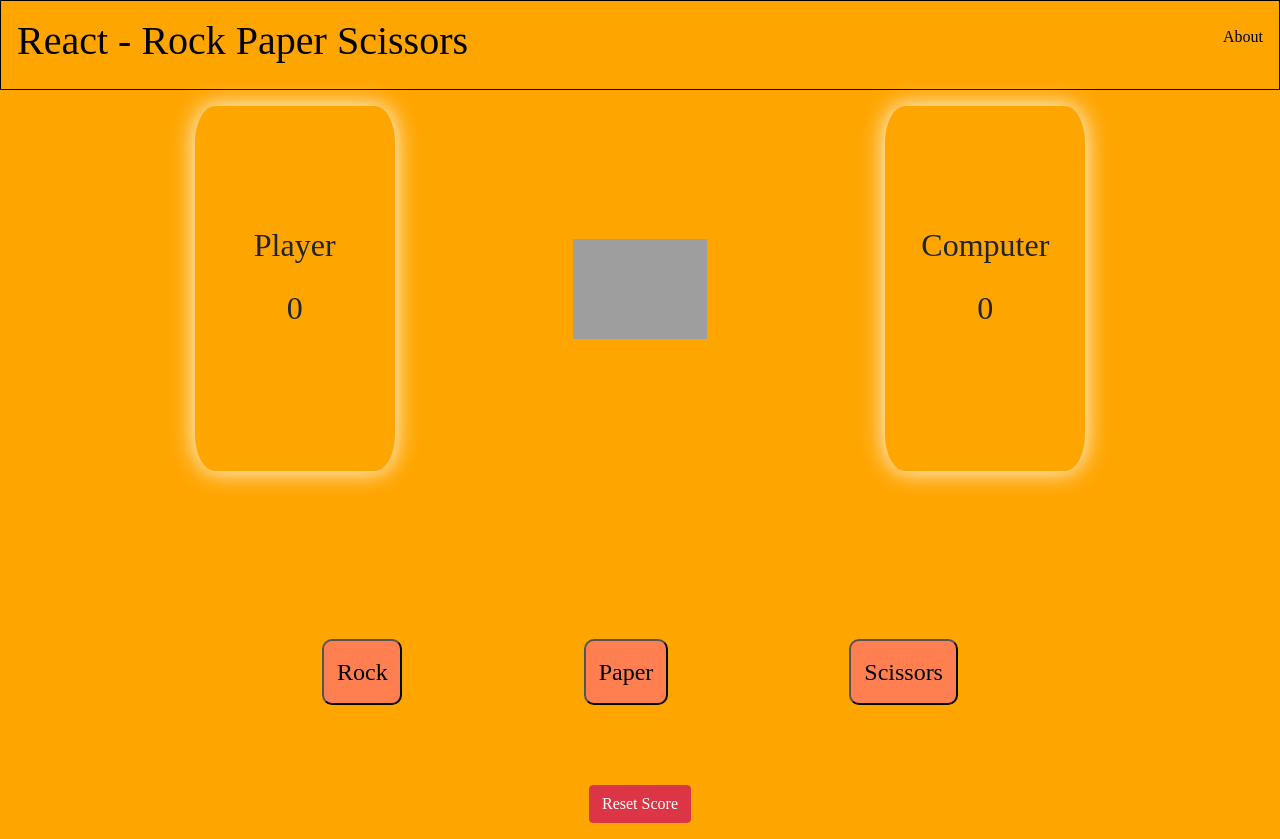
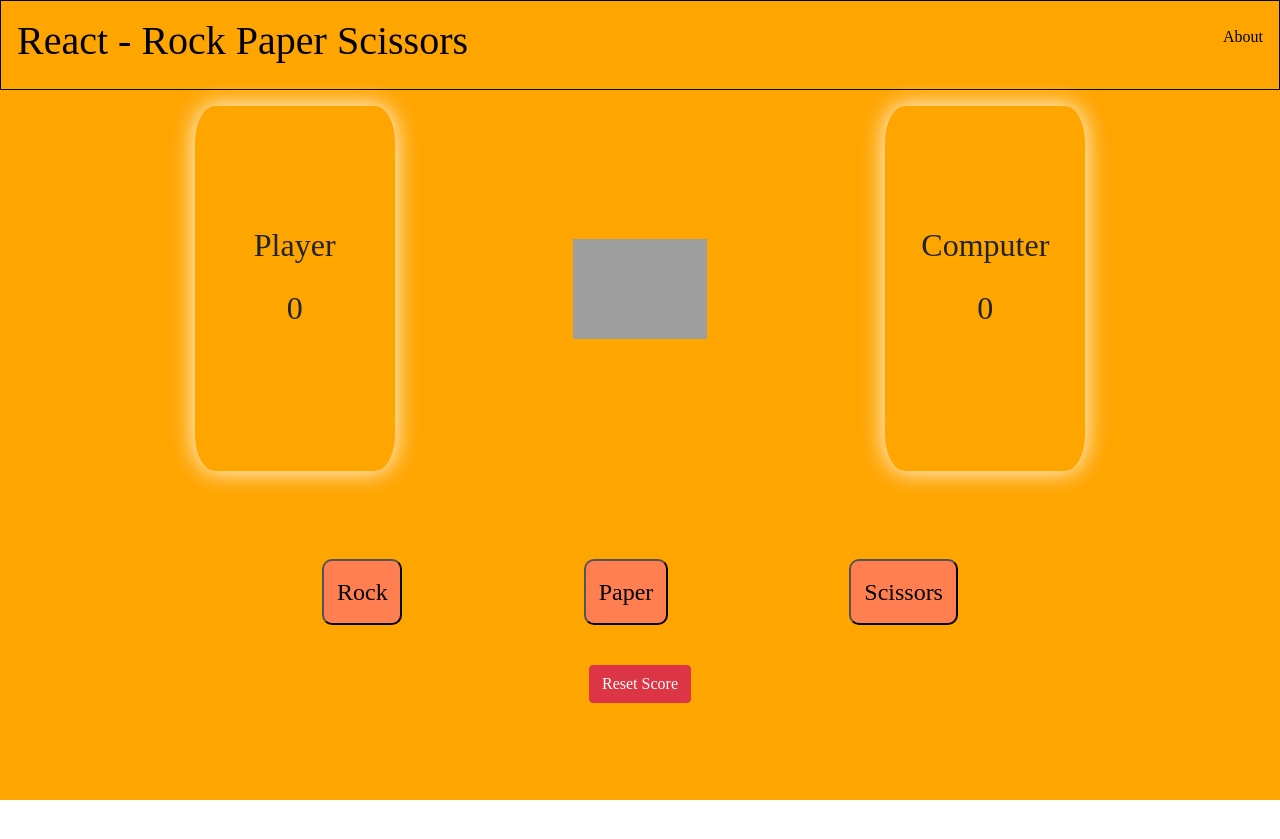
Before and after one commit to jipark92/react-rock-paper-scissors, a React (Create React App) app: page / in a window 1280 px wide. After the commit the page ends 800 px from the top, so only its background shows below. Built offline with nearby package versions, Linux system fonts and the light colour scheme; grey boxes are pictures that could not be loaded; a web font is replaced by a local one.

Commit message:
clean up and finish

```diff
--- a/src/components/game.js
+++ b/src/components/game.js
@@ -143,10 +143,6 @@ export default function Game() {
                 </Modal>
             </div>
 
-            {/* <div className='rules-container'>
-                <h1><u>Rules</u></h1>
-                <h2>First to 10 Win</h2>
-            </div> */}
         </div>
     )
 }
--- a/src/index.css
+++ b/src/index.css
@@ -10,12 +10,7 @@
   min-height: 100vh;
   width: 100vw;
   background-color: orange;
-  /* display: flex;
-  flex-direction: column;
-  justify-content: center;
-  align-items: center; */
   font-family: 'Rubik Bubbles', cursive;
-
 }
 
 .title-container {
@@ -40,13 +35,11 @@
   padding: 1rem;
   height: 100%;
   width: 100%;
-  /* border: 1px solid black; */
-  gap: 5rem;
+  gap: 2.5rem;
 }
 
 /* score section */
 .score-container{
-  /* border: 1px solid black; */
   width: 100%;
   display: flex;
   justify-content: space-evenly;
@@ -95,7 +88,6 @@
 
 /* result section */
 .result-container {
-  /* border: 1px solid black; */
   width: 100%;
   display: flex;
   justify-content: center;
@@ -107,7 +99,6 @@
   width: 80%;
   display: flex;
   justify-content: space-evenly;
-  /* border: 1px solid black; */
   flex-wrap: wrap;
 }
 
```
Also changed, not shown: src/App.js (line endings or trailing spaces), src/RouteSwitch.js (line endings or trailing spaces), src/components/About.js (line endings or trailing spaces), src/components/Header.js (line endings or trailing spaces).
